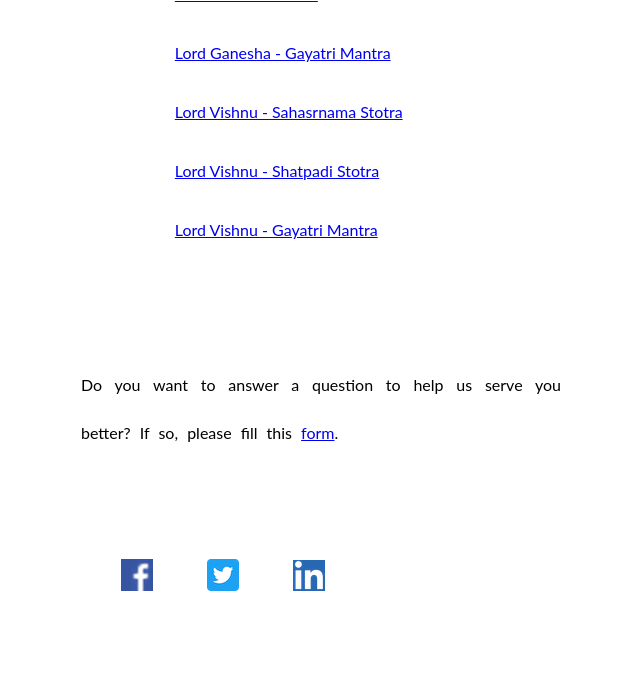
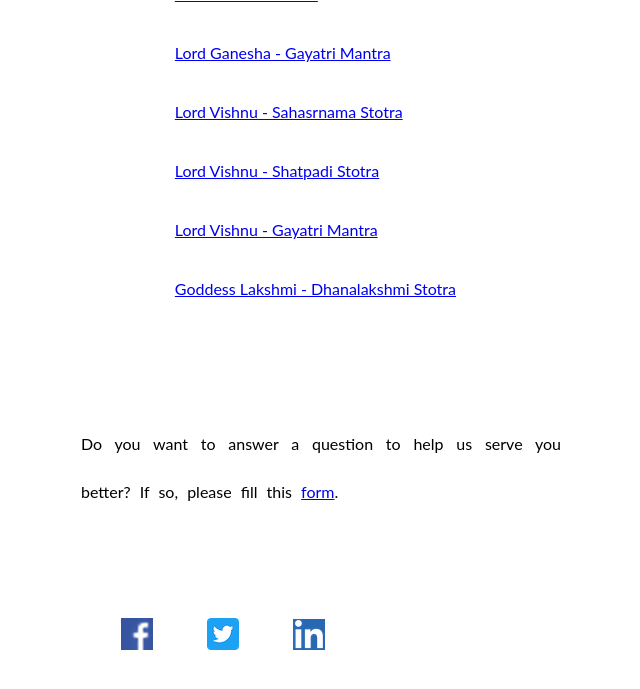
Before and after one commit to abhishekdjoshi/abhishekdjoshi.kclstr.io, a Jekyll site: the page mantras.html, which Jekyll copies as it is, in a window 1280 px wide and 900 px high, scrolled down 1140 px. Shown: the top 689 px of the window, without its empty margins (319-959 px from the left). Built offline with Jekyll 4.4.1, drawn with Linux system fonts in a browser that asks for light colours; a script that is not in the unit is left out; some of the changed lines change nothing that is shown.

Commit message:
Update mantras.html

```diff
--- a/mantras.html
+++ b/mantras.html
@@ -263,6 +263,13 @@
             >
           </td>
         </tr>
+        <tr>
+          <td>
+            <a href="/pages/lakshmi/dhanalakshmi_stotra.html" target="_blank"
+              >Goddess Lakshmi - Dhanalakshmi Stotra</a
+            >
+          </td>
+        </tr>
       </table>
 
       <br /><br />
@@ -295,7 +302,31 @@
         ><img src="/images/linkedin.png"
       /></a>
 
-      <br /><br />
+      <br /><br /><br /><br />
+      <span style="padding-left:50px;"></span>
+      <span
+        class="likebtn-wrapper"
+        data-theme="github"
+        data-identifier="item_1"
+        data-dislike_enabled="false"
+        data-icon_dislike_show="false"
+        data-counter_frmt="km"
+        data-popup_width="0"
+        data-popup_hide_on_outside_click="false"
+        data-share_enabled="false"
+        data-tooltip_enabled="false"
+      ></span>
+      <script>
+        (function(d, e, s) {
+          if (d.getElementById("likebtn_wjs")) return;
+          a = d.createElement(e);
+          m = d.getElementsByTagName(e)[0];
+          a.async = 1;
+          a.id = "likebtn_wjs";
+          a.src = s;
+          m.parentNode.insertBefore(a, m);
+        })(document, "script", "//w.likebtn.com/js/w/widget.js");
+      </script>
       <br /><br />
       <br /><br />
 
```
